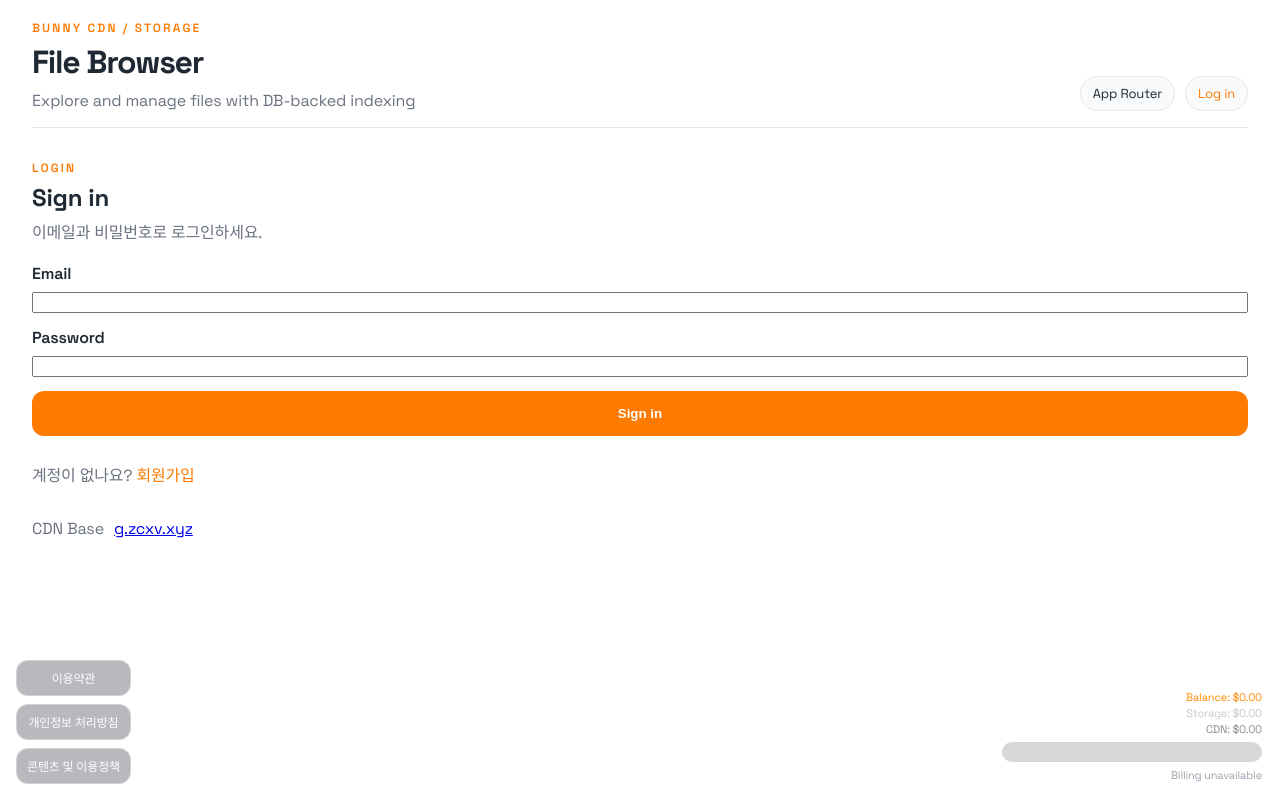
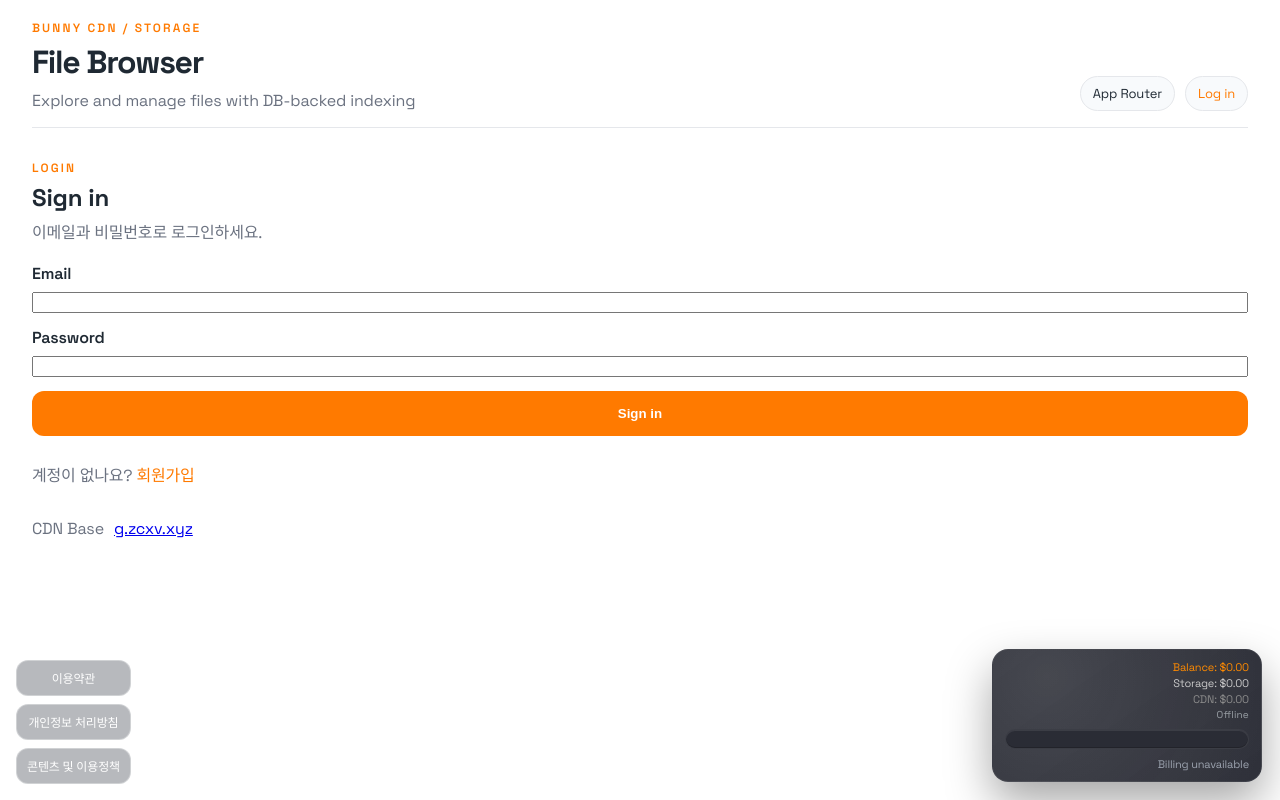
Before and after one commit to b1bibig/-ai-frendly-cdn-service, a Next.js app: page /login in a window 1280 px wide. Built offline with nearby package versions, Linux system fonts and the light colour scheme; no server answers.

Commit message:
Polish billing gauge visuals

```diff
--- a/app/components/BillingGauge.tsx
+++ b/app/components/BillingGauge.tsx
@@ -32,23 +32,33 @@ export function BillingGauge() {
   const [data, setData] = useState<SummaryResponse | null>(null);
   const [error, setError] = useState<string | null>(null);
   const [showTooltip, setShowTooltip] = useState(false);
+  const [loading, setLoading] = useState(true);
+  const [lastUpdated, setLastUpdated] = useState<Date | null>(null);
   const hoverTimer = useRef<ReturnType<typeof setTimeout> | null>(null);
   const hideTimer = useRef<ReturnType<typeof setTimeout> | null>(null);
 
   useEffect(() => {
     const load = async () => {
       setError(null);
+      setLoading(true);
       try {
         const res = await fetch("/api/billing/summary", { cache: "no-store" });
         if (!res.ok) throw new Error("Failed to load billing");
         const json = (await res.json()) as SummaryResponse;
         setData(json);
+        setLastUpdated(new Date());
       } catch (err) {
         console.error(err);
         setError("Billing unavailable");
       }
+      setLoading(false);
     };
     load();
+
+    return () => {
+      if (hoverTimer.current) clearTimeout(hoverTimer.current);
+      if (hideTimer.current) clearTimeout(hideTimer.current);
+    };
   }, []);
 
   const ratios = useMemo(() => {
@@ -88,11 +98,25 @@ export function BillingGauge() {
     : 0;
 
   return (
-    <div className="billing-gauge-wrapper" onMouseEnter={handleMouseEnter} onMouseLeave={handleMouseLeave}>
+    <div
+      className="billing-gauge-wrapper"
+      data-state={error ? "error" : data ? "live" : "loading"}
+      onMouseEnter={handleMouseEnter}
+      onMouseLeave={handleMouseLeave}
+    >
       <div className="billing-top-numbers">
         <div className="billing-top-line balance">Balance: {formatCurrency(data?.wallet.balanceUsd ?? 0)}</div>
         <div className="billing-top-line storage">Storage: {formatCurrency(data?.usage.storage.costThisMonthUsd ?? 0)}</div>
         <div className="billing-top-line cdn">CDN: {formatCurrency(data?.usage.cdn.costThisMonthUsd ?? 0)}</div>
+        <div className="billing-top-line meta" aria-live="polite">
+          {loading
+            ? "Loading…"
+            : error
+            ? "Offline"
+            : lastUpdated
+            ? `Live · ${lastUpdated.toLocaleTimeString()}`
+            : "Live"}
+        </div>
       </div>
       <div
         className={`billing-bar ${barInactive ? "billing-bar-inactive" : ""} ${
@@ -106,6 +130,7 @@ export function BillingGauge() {
             <div className="billing-bar-segment balance" style={{ flex: ratios.balance }} />
           </>
         )}
+        {loading && <div className="billing-bar-sheen" aria-hidden />}
       </div>
       {showTooltip && data && (
         <div className="billing-tooltip show">
--- a/app/globals.css
+++ b/app/globals.css
@@ -687,17 +687,26 @@ body {
   }
 }
 
+
 .billing-gauge-wrapper {
   position: fixed;
   right: 18px;
   bottom: 18px;
-  width: 260px;
+  width: 270px;
   display: flex;
   flex-direction: column;
   align-items: flex-end;
-  gap: 6px;
+  gap: 8px;
   font-size: 11px;
   z-index: 20;
+  padding: 10px 12px;
+  border-radius: 16px;
+  background: radial-gradient(circle at 20% 20%, rgba(255, 255, 255, 0.14), rgba(255, 255, 255, 0.03)),
+    linear-gradient(145deg, rgba(16, 18, 28, 0.9), rgba(22, 24, 34, 0.92));
+  box-shadow: 0 20px 45px rgba(0, 0, 0, 0.35);
+  border: 1px solid rgba(255, 255, 255, 0.06);
+  backdrop-filter: blur(8px);
+  color: #e8e8e8;
 }
 
 .billing-top-numbers {
@@ -707,6 +716,7 @@ body {
   gap: 2px;
   text-align: right;
   font-size: 11px;
+  width: 100%;
 }
 
 .billing-top-line.balance {
@@ -721,20 +731,27 @@ body {
   color: #8b8b8b;
 }
 
+.billing-top-line.meta {
+  color: #9aa0a6;
+  font-size: 10px;
+  letter-spacing: 0.02em;
+}
+
 .billing-bar {
   width: 100%;
   height: 20px;
   border-radius: 14px;
   overflow: hidden;
   display: flex;
-  background: #ececec;
+  background: linear-gradient(120deg, rgba(255, 255, 255, 0.1), rgba(255, 255, 255, 0.08));
   position: relative;
   transition: filter 0.2s ease, border 0.2s ease;
-  border: 1px solid transparent;
+  border: 1px solid rgba(255, 255, 255, 0.08);
+  box-shadow: inset 0 1px 0 rgba(255, 255, 255, 0.08), inset 0 -1px 0 rgba(0, 0, 0, 0.2);
 }
 
 .billing-bar.billing-bar-inactive {
-  background: linear-gradient(90deg, #d7d7d7, #d7d7d7);
+  background: linear-gradient(90deg, #2a2c35, #2a2c35);
 }
 
 .billing-bar.billing-bar-suspended {
@@ -743,15 +760,34 @@ body {
 }
 
 .billing-bar-segment.storage {
-  background: #c9c9c9;
+  background: linear-gradient(90deg, #d3d3d3, #a6a6a6);
 }
 
 .billing-bar-segment.cdn {
-  background: #8b8b8b;
+  background: linear-gradient(90deg, #8b8b8b, #6b6b6b);
 }
 
 .billing-bar-segment.balance {
-  background: #ff8a00;
+  background: linear-gradient(90deg, #ff9d2f, #ff8a00);
+}
+
+.billing-bar-sheen {
+  position: absolute;
+  inset: 0;
+  background: linear-gradient(120deg, rgba(255, 255, 255, 0.05), rgba(255, 255, 255, 0.14), rgba(255, 255, 255, 0.05));
+  animation: sheen 1.4s ease-in-out infinite;
+}
+
+@keyframes sheen {
+  0% {
+    transform: translateX(-60%);
+  }
+  50% {
+    transform: translateX(60%);
+  }
+  100% {
+    transform: translateX(120%);
+  }
 }
 
 .billing-tooltip {
```
